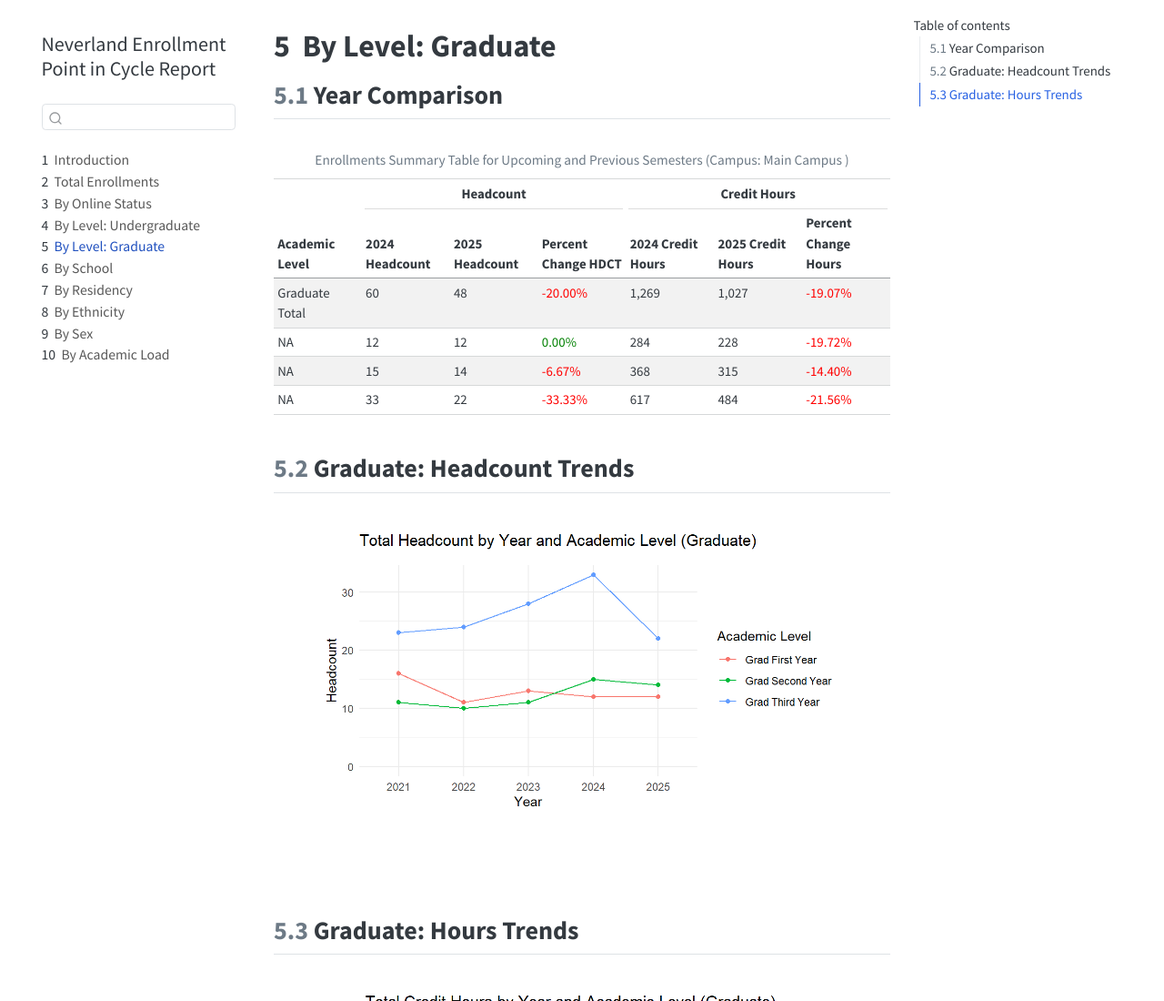
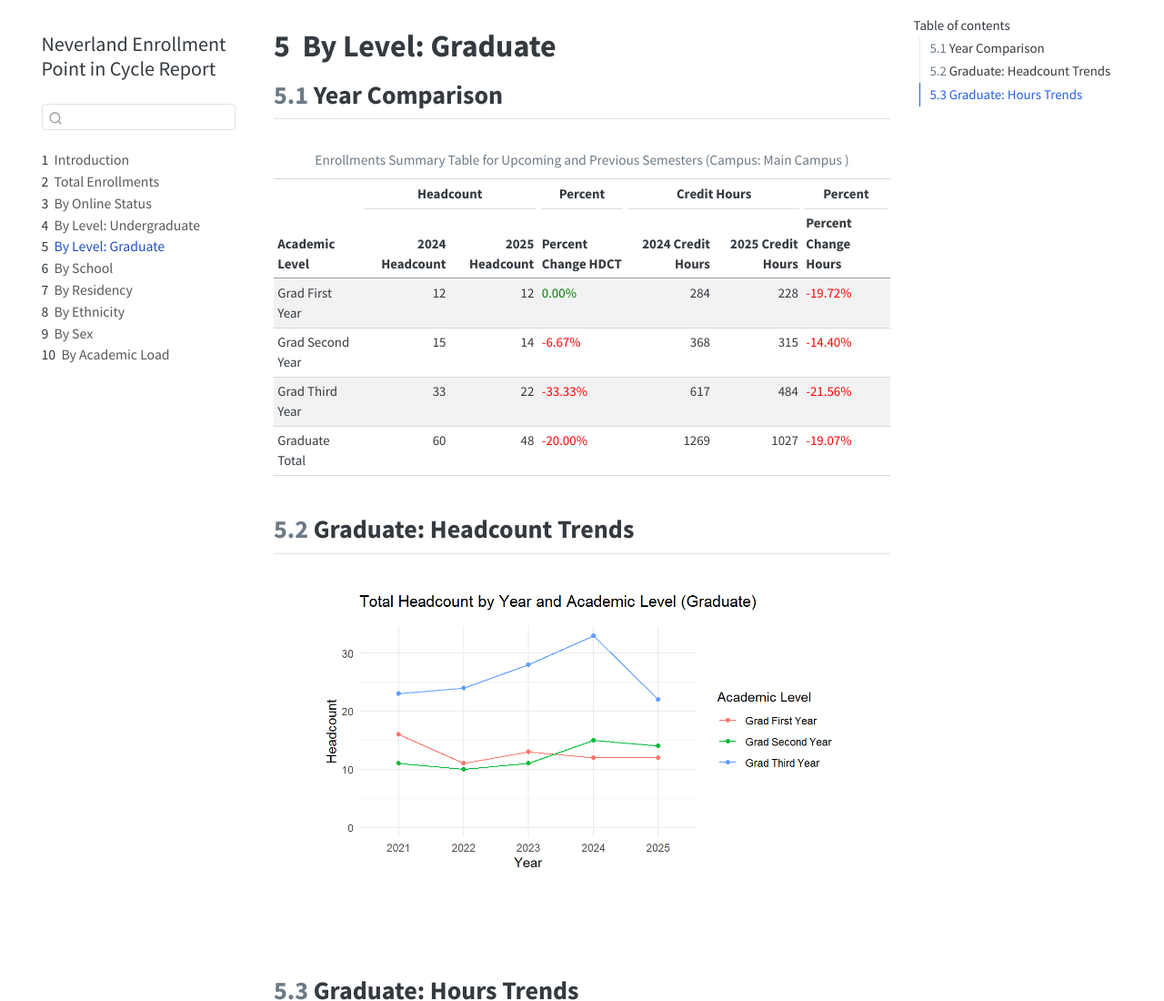
Before and after one commit to AmandaKrahaPhD/NeverlandEnrollment_PIC, a plain HTML site: page docs/Graduate.html in a window 1280 px wide. Shown: the top 1100 px of the page at 91% size. Drawn offline with Linux system fonts and the light colour scheme.

Commit message:
publish to docs/

```diff
--- a/docs/Graduate.html
+++ b/docs/Graduate.html
@@ -227,59 +227,65 @@ ul.task-list li input[type="checkbox"] {
 <thead>
 <tr class="header">
 <th data-quarto-table-cell-role="th" style="text-align: left; empty-cells: hide; border-bottom: hidden;"></th>
-<th colspan="3" data-quarto-table-cell-role="th" style="text-align: center; border-bottom: hidden; padding-bottom: 0; padding-left: 3px; padding-right: 3px;"><div style="border-bottom: 1px solid #ddd; padding-bottom: 5px; ">
+<th colspan="2" data-quarto-table-cell-role="th" style="text-align: center; border-bottom: hidden; padding-bottom: 0; padding-left: 3px; padding-right: 3px;"><div style="border-bottom: 1px solid #ddd; padding-bottom: 5px; ">
 Headcount
 </div></th>
-<th colspan="3" data-quarto-table-cell-role="th" style="text-align: center; border-bottom: hidden; padding-bottom: 0; padding-left: 3px; padding-right: 3px;"><div style="border-bottom: 1px solid #ddd; padding-bottom: 5px; ">
+<th data-quarto-table-cell-role="th" style="text-align: center; border-bottom: hidden; padding-bottom: 0; padding-left: 3px; padding-right: 3px;"><div style="border-bottom: 1px solid #ddd; padding-bottom: 5px; ">
+Percent
+</div></th>
+<th colspan="2" data-quarto-table-cell-role="th" style="text-align: center; border-bottom: hidden; padding-bottom: 0; padding-left: 3px; padding-right: 3px;"><div style="border-bottom: 1px solid #ddd; padding-bottom: 5px; ">
 Credit Hours
+</div></th>
+<th data-quarto-table-cell-role="th" style="text-align: center; border-bottom: hidden; padding-bottom: 0; padding-left: 3px; padding-right: 3px;"><div style="border-bottom: 1px solid #ddd; padding-bottom: 5px; ">
+Percent
 </div></th>
 </tr>
 <tr class="even">
 <th style="text-align: left;" data-quarto-table-cell-role="th">Academic Level</th>
-<th style="text-align: left;" data-quarto-table-cell-role="th">2024 Headcount</th>
-<th style="text-align: left;" data-quarto-table-cell-role="th">2025 Headcount</th>
+<th style="text-align: right;" data-quarto-table-cell-role="th">2024 Headcount</th>
+<th style="text-align: right;" data-quarto-table-cell-role="th">2025 Headcount</th>
 <th style="text-align: left;" data-quarto-table-cell-role="th">Percent Change HDCT</th>
-<th style="text-align: left;" data-quarto-table-cell-role="th">2024 Credit Hours</th>
-<th style="text-align: left;" data-quarto-table-cell-role="th">2025 Credit Hours</th>
+<th style="text-align: right;" data-quarto-table-cell-role="th">2024 Credit Hours</th>
+<th style="text-align: right;" data-quarto-table-cell-role="th">2025 Credit Hours</th>
 <th style="text-align: left;" data-quarto-table-cell-role="th">Percent Change Hours</th>
 </tr>
 </thead>
 <tbody>
 <tr class="odd">
-<td style="text-align: left;">Graduate Total</td>
-<td style="text-align: left;">60</td>
-<td style="text-align: left;">48</td>
-<td style="text-align: left;"><span style="color:red;">-20.00%</span></td>
-<td style="text-align: left;">1,269</td>
-<td style="text-align: left;">1,027</td>
-<td style="text-align: left;"><span style="color:red;">-19.07%</span></td>
+<td style="text-align: left;">Grad First Year</td>
+<td style="text-align: right;">12</td>
+<td style="text-align: right;">12</td>
+<td style="text-align: left;"><span style="color:green;">0.00%</span></td>
+<td style="text-align: right;">284</td>
+<td style="text-align: right;">228</td>
+<td style="text-align: left;"><span style="color:red;">-19.72%</span></td>
 </tr>
 <tr class="even">
-<td style="text-align: left;">NA</td>
-<td style="text-align: left;">12</td>
-<td style="text-align: left;">12</td>
-<td style="text-align: left;"><span style="color:green;">0.00%</span></td>
-<td style="text-align: left;">284</td>
-<td style="text-align: left;">228</td>
-<td style="text-align: left;"><span style="color:red;">-19.72%</span></td>
+<td style="text-align: left;">Grad Second Year</td>
+<td style="text-align: right;">15</td>
+<td style="text-align: right;">14</td>
+<td style="text-align: left;"><span style="color:red;">-6.67%</span></td>
+<td style="text-align: right;">368</td>
+<td style="text-align: right;">315</td>
+<td style="text-align: left;"><span style="color:red;">-14.40%</span></td>
 </tr>
 <tr class="odd">
-<td style="text-align: left;">NA</td>
-<td style="text-align: left;">15</td>
-<td style="text-align: left;">14</td>
-<td style="text-align: left;"><span style="color:red;">-6.67%</span></td>
-<td style="text-align: left;">368</td>
-<td style="text-align: left;">315</td>
-<td style="text-align: left;"><span style="color:red;">-14.40%</span></td>
+<td style="text-align: left;">Grad Third Year</td>
+<td style="text-align: right;">33</td>
+<td style="text-align: right;">22</td>
+<td style="text-align: left;"><span style="color:red;">-33.33%</span></td>
+<td style="text-align: right;">617</td>
+<td style="text-align: right;">484</td>
+<td style="text-align: left;"><span style="color:red;">-21.56%</span></td>
 </tr>
 <tr class="even">
-<td style="text-align: left;">NA</td>
-<td style="text-align: left;">33</td>
-<td style="text-align: left;">22</td>
-<td style="text-align: left;"><span style="color:red;">-33.33%</span></td>
-<td style="text-align: left;">617</td>
-<td style="text-align: left;">484</td>
-<td style="text-align: left;"><span style="color:red;">-21.56%</span></td>
+<td style="text-align: left;">Graduate Total</td>
+<td style="text-align: right;">60</td>
+<td style="text-align: right;">48</td>
+<td style="text-align: left;"><span style="color:red;">-20.00%</span></td>
+<td style="text-align: right;">1269</td>
+<td style="text-align: right;">1027</td>
+<td style="text-align: left;"><span style="color:red;">-19.07%</span></td>
 </tr>
 </tbody>
 </table>
```
Also changed, not shown: docs/Ethnicity.html (+36 -36 lines), docs/Residency.html (+14 -14 lines), docs/School.html (+58 -52 lines), docs/online.html (+17 -17 lines), docs/Residency_files/figure-html/reshc-1.png, docs/Residency_files/figure-html/reshr-1.png, docs/School_files/figure-html/schoolhc-1.png, docs/School_files/figure-html/schoolhr-1.png, docs/online_files/figure-html/onlinefighc-1.png, docs/online_files/figure-html/onlinefighr-1.png.
